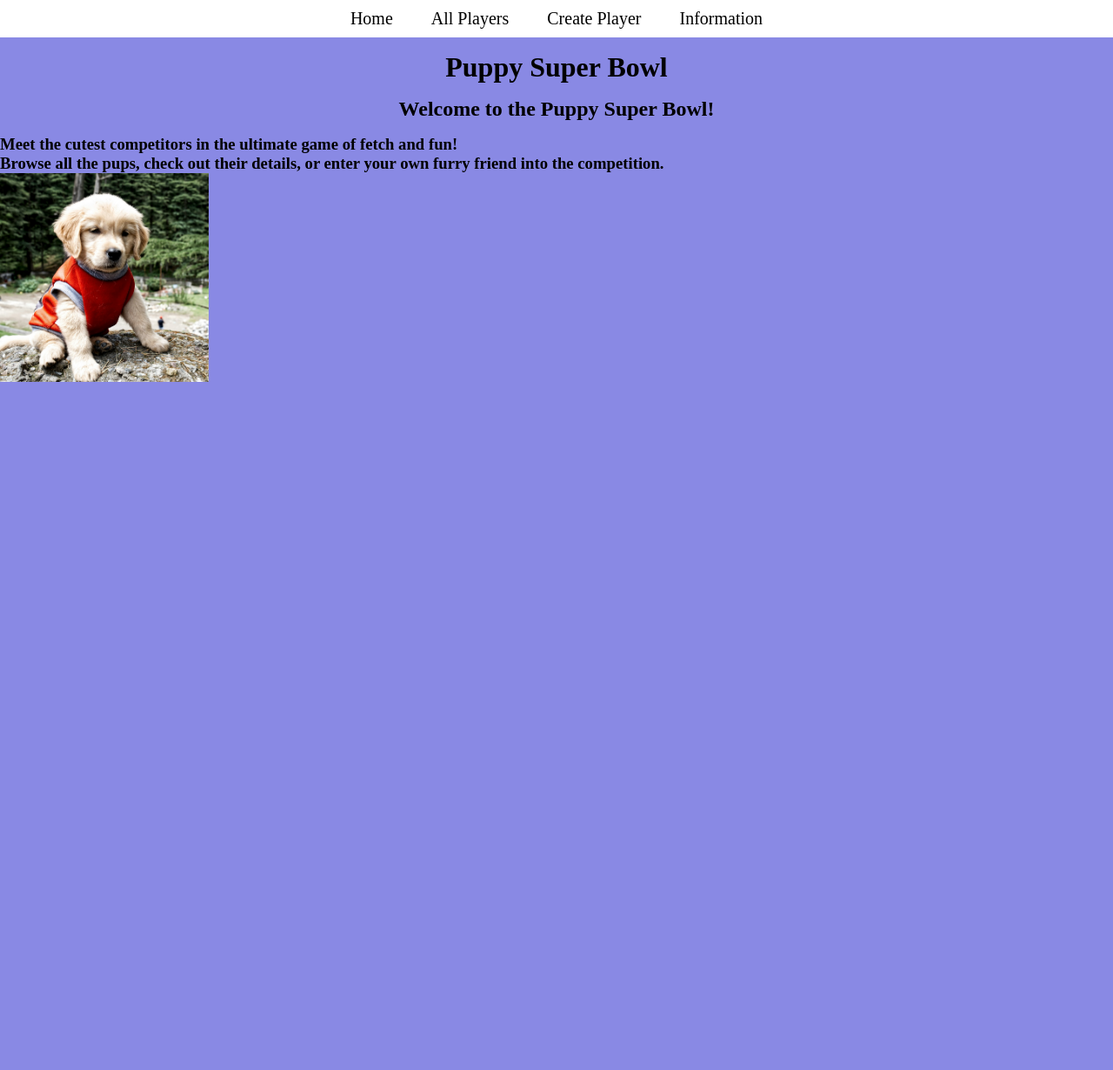
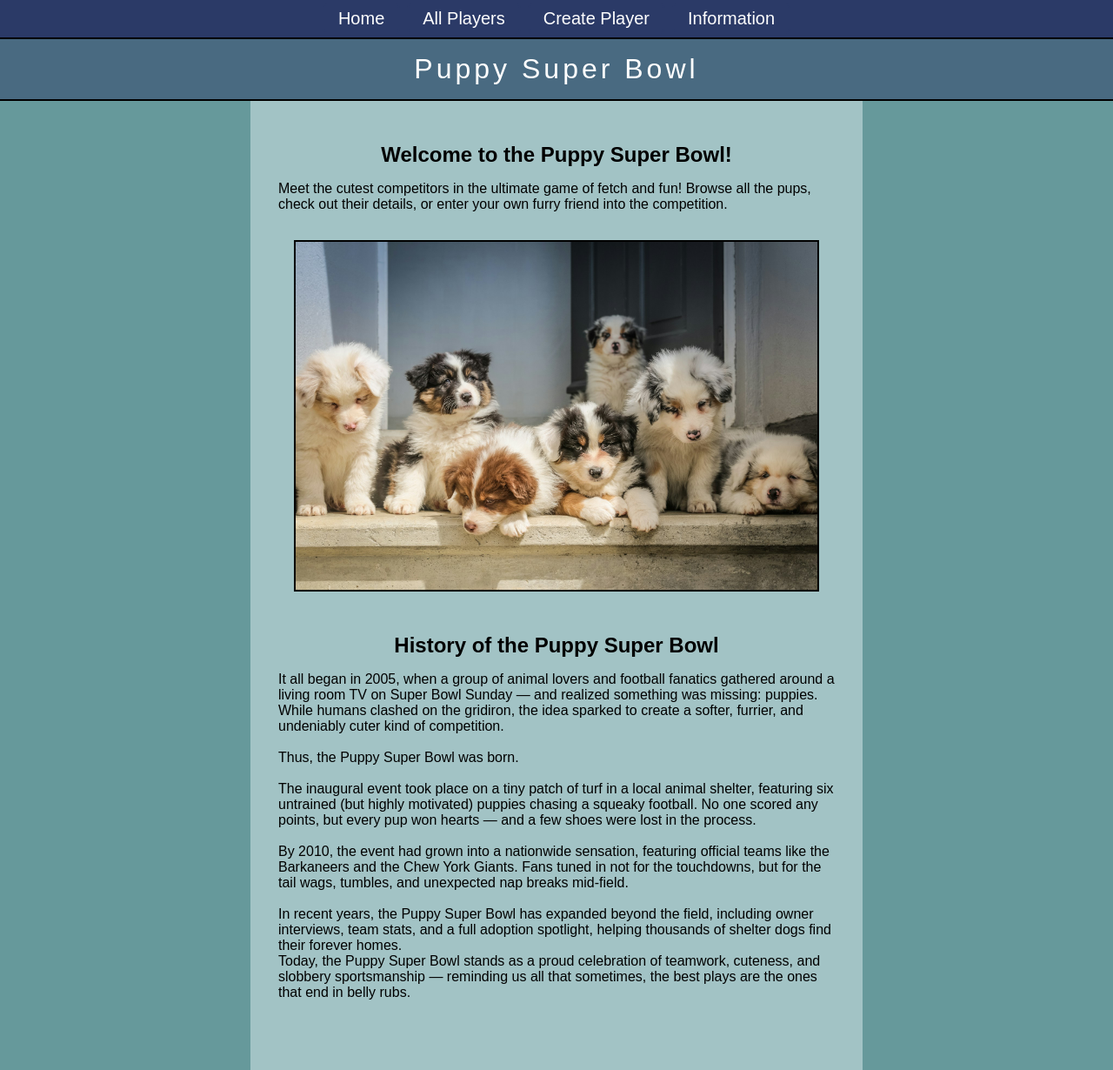
Before and after one commit to kiannadalton/React-PuppySuperBowl, a React (Vite) app in the folder Puppy-Super-Bowl/: page / in a window 1280 px wide. Shown: the whole page at 87% size. Before the commit the page ends 800 px from the top, so only its background shows below. Built offline with nearby package versions, Linux system fonts and the light colour scheme.

Commit message:
Home Page is completed and styled.

```diff
--- a/Puppy-Super-Bowl/src/App.css
+++ b/Puppy-Super-Bowl/src/App.css
@@ -1,19 +1,81 @@
 * {
-  background-color: rgb(137, 137, 228);
+  background-color: rgb(102, 153, 155);
   color: black;
   margin: 0;
+  font-family: Arial, Helvetica, sans-serif;
 }
-h1{
+h1 {
   display: flex;
-  padding-top: 1rem;
+  padding: 1rem;
   justify-content: center;
+  border-bottom: 2px black solid;
+  background-color: rgb(73, 106, 129);
+  color: white;
+  font-weight: 200;
+  letter-spacing: 0.25rem;
 }
 
 h2 {
   display: flex;
   padding: 1rem;
   justify-content: center;
+  background-color: rgb(162, 195, 197);
 }
+
+#navBar {
+  background-color: rgb(43, 58, 103);
+  width: 100%;
+  display: inline-flex;
+  justify-content: center;
+  border-bottom: 2px black solid;
+}
+
+#navBar a {
+  background-color: rgb(43, 58, 103);
+  text-decoration: none;
+  padding: 0.25rem 1rem;
+  margin: 0.25rem;
+  font-size: 1.25rem;
+  border: 2px solid rgb(43, 58, 103);
+  border-radius: 5px;
+  color: white;
+}
+
+#navBar a:hover {
+  border: 2px solid white;
+  transition: 0.8s;
+  background-color: rgba(0, 0, 0, 0.301);
+  border-radius: 5px;
+}
+
+#homePage {
+  display: flex;
+  flex-direction: column;
+  width: 50%;
+  margin: auto;
+  padding: 2rem 2rem 5rem 2rem;
+  background-color: rgb(162, 195, 197);
+}
+
+#homePage p {
+  background-color: rgb(162, 195, 197);
+}
+
+#homePage img {
+  margin: auto;
+  margin-top: 2rem;
+  margin-bottom: 2rem;
+  border: 2px solid black;
+  height: 25rem;
+}
+
+.singlePlayerContainer {
+  display: flex;
+  justify-content: center;
+  /* background-color: rgb(162, 195, 197); */
+  padding: 1rem;
+}
+
 .playersContainer {
   border: 2px solid white;
   margin: auto;
@@ -34,7 +96,7 @@ h2 {
   align-items: center;
 }
 
-img {
+.playersCard img {
   object-fit: cover;
   height: 15rem;
   width: 15rem;
@@ -43,36 +105,12 @@ img {
 .searchBar {
   display: flex;
   justify-content: center;
-  margin-bottom: 1rem;
+  margin: 1rem;
 }
 
 .searchBar input {
   margin-left: 0.5rem;
   background-color: white;
-}
-
-#navBar {
-  background-color: white;
-  width: 100%;
-  display: inline-flex;
-  justify-content: center;
-}
-
-#navBar a {
-  background-color: white;
-  text-decoration: none;
-  padding: 0.25rem 1rem;
-  margin: 0.25rem;
-  font-size: 1.25rem;
-  border: 2px solid white;
-  border-radius: 5px;
-}
-
-#navBar a:hover {
-  border: 2px solid black;
-  transition: 0.8s;
-  background-color: rgba(0, 0, 0, 0.098);
-  border-radius: 5px;
 }
 
 form {
--- a/Puppy-Super-Bowl/src/components/Home.jsx
+++ b/Puppy-Super-Bowl/src/components/Home.jsx
@@ -1,17 +1,48 @@
-import homePuppy from './photos/homePuppy.jpg'
+import homePuppy from "./photos/homePuppy.jpg";
 
-export default function Home(){
+export default function Home() {
   return (
-      <div>
+    <div id="homePage">
       <h2>Welcome to the Puppy Super Bowl!</h2>
-        <h3>
+      <p>
         Meet the cutest competitors in the ultimate game of fetch and fun!
-        </h3>
-        <h3>
         Browse all the pups, check out their details, or enter your own furry
         friend into the competition.
-        </h3>
+      </p>
+
       <img src={homePuppy} alt="puppy" />
+      <h2>History of the Puppy Super Bowl</h2>
+      <p >
+        It all began in 2005, when a group of animal lovers and football
+        fanatics gathered around a living room TV on Super Bowl Sunday — and
+        realized something was missing: puppies. While humans clashed on the
+        gridiron, the idea sparked to create a softer, furrier, and undeniably
+        cuter kind of competition.
+        <br />
+        <br />
+        Thus, the Puppy Super Bowl was born.
+        <br />
+        <br />
+        The inaugural event took place on a tiny patch of turf in a local animal
+        shelter, featuring six untrained (but highly motivated) puppies chasing
+        a squeaky football. No one scored any points, but every pup won hearts —
+        and a few shoes were lost in the process.
+        <br />
+        <br />
+        By 2010, the event had grown into a nationwide sensation, featuring
+        official teams like the Barkaneers and the Chew York Giants. Fans tuned
+        in not for the touchdowns, but for the tail wags, tumbles, and
+        unexpected nap breaks mid-field.
+        <br />
+        <br />
+        In recent years, the Puppy Super Bowl has expanded beyond the field,
+        including owner interviews, team stats, and a full adoption spotlight,
+        helping thousands of shelter dogs find their forever homes.
+        <br />
+        Today, the Puppy Super Bowl stands as a proud celebration of teamwork,
+        cuteness, and slobbery sportsmanship — reminding us all that sometimes,
+        the best plays are the ones that end in belly rubs.
+      </p>
     </div>
   );
 }
--- a/Puppy-Super-Bowl/src/components/SinglePlayer.jsx
+++ b/Puppy-Super-Bowl/src/components/SinglePlayer.jsx
@@ -20,33 +20,28 @@ export default function SinglePlayer({
   let $details;
 
   if (!selectedPlayerId) {
-    $details = <p>Please select a player</p>;
+    $details = <p>Click See Details on a Player to see more information.</p>;
   } else if (isLoading) {
     $details = <p>Loading puppy information...</p>;
   } else {
     $details = (
       <div className="playersCard" key={player.id}>
         <img src={player.imageUrl} alt={player.name} />
-
         <h3>{player.name}</h3>
         <h4>Player # {player.id} </h4>
         <p>
           Team # {player.teamId === null ? "None at this time" : player.teamId}
         </p>
-
         <p>Breed: {player.breed}</p>
         <p>Status: {player.status}</p>
         <button onClick={() => removePlayer(player.id)}>Delete Player</button>
-        <button onClick={() => setSelectedPlayerId()}>
-          Back to All Players
-        </button>
+        <button onClick={() => setSelectedPlayerId()}>Close</button>
       </div>
     );
   }
 
   return (
     <div className="singlePlayerContainer">
-      <h2>Single Player Card</h2>
       {$details}
     </div>
   );
```
Also changed, not shown: Puppy-Super-Bowl/src/components/photos/homePuppy.jpg, Puppy-Super-Bowl/src/components/photos/no.jpg (added). Lines whose indentation alone changed are shown as unchanged.
